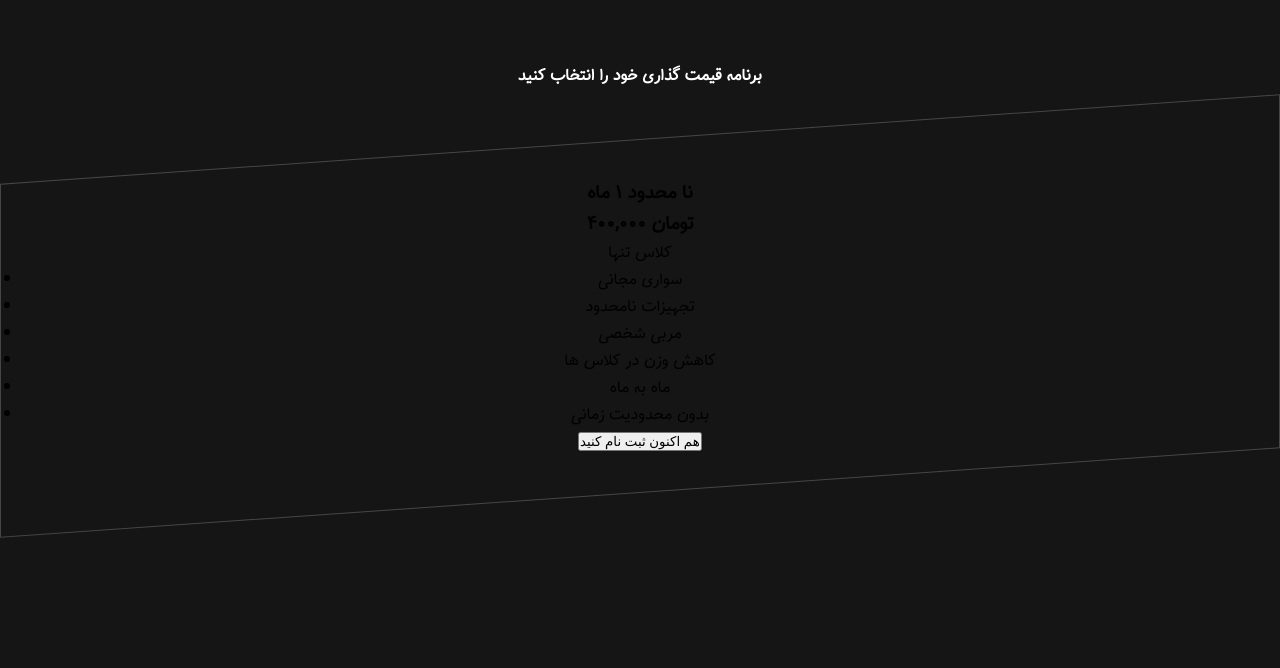
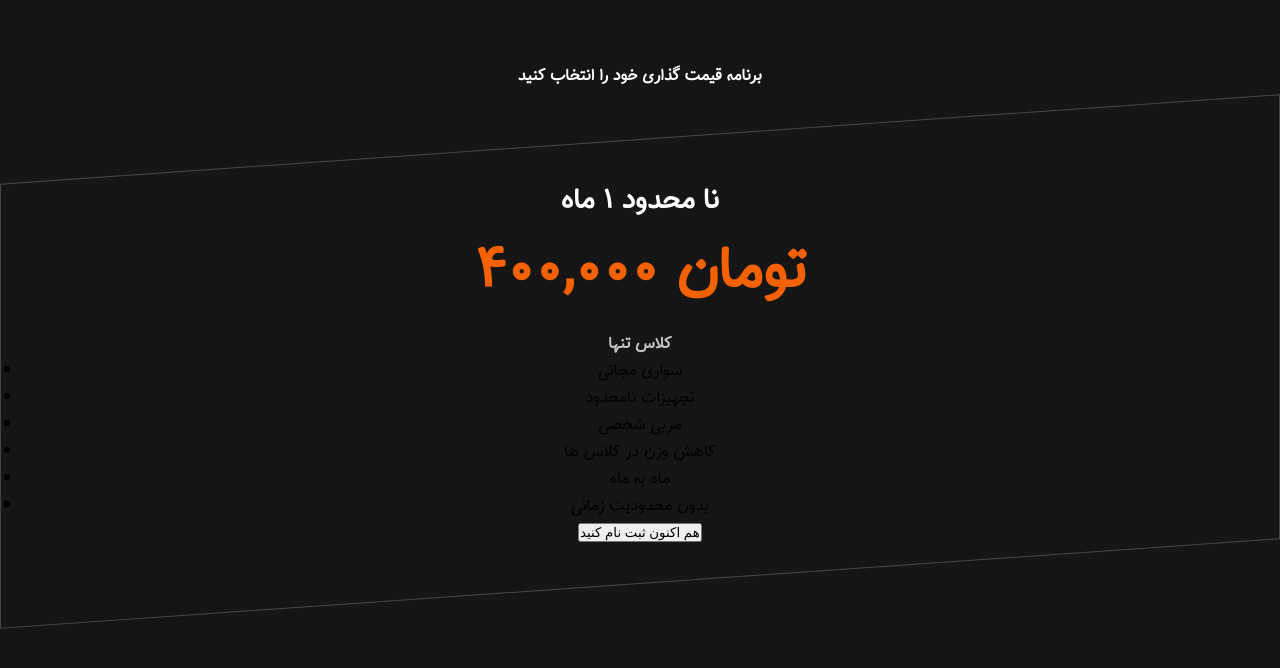
Before and after one commit to aminfarzinrad/mini-project-32-card-projcet, a plain HTML site: page index.html in a window 1280 px wide. Drawn offline with Linux system fonts and the light colour scheme.

Commit message:
add content main

```diff
--- a/css/app.css
+++ b/css/app.css
@@ -35,12 +35,21 @@ body{
 }
 .title_box_main{
     transform: skewY(4deg);
+    font-size: 28px;
+    color: #fff;
 }
 .content_box_main{
     transform: skewY(4deg);
 }
-.number_price_content_box{}
-.text_content_box_main{}
+.number_price_content_box{
+    color: #f36100;
+    font-size: 58px;
+    margin-bottom: 12px;
+}
+.text_content_box_main{
+    color: #c4c4c4;
+    font-weight: 700;
+}
 .list{
     transform: skewY(4deg);
 }
```
